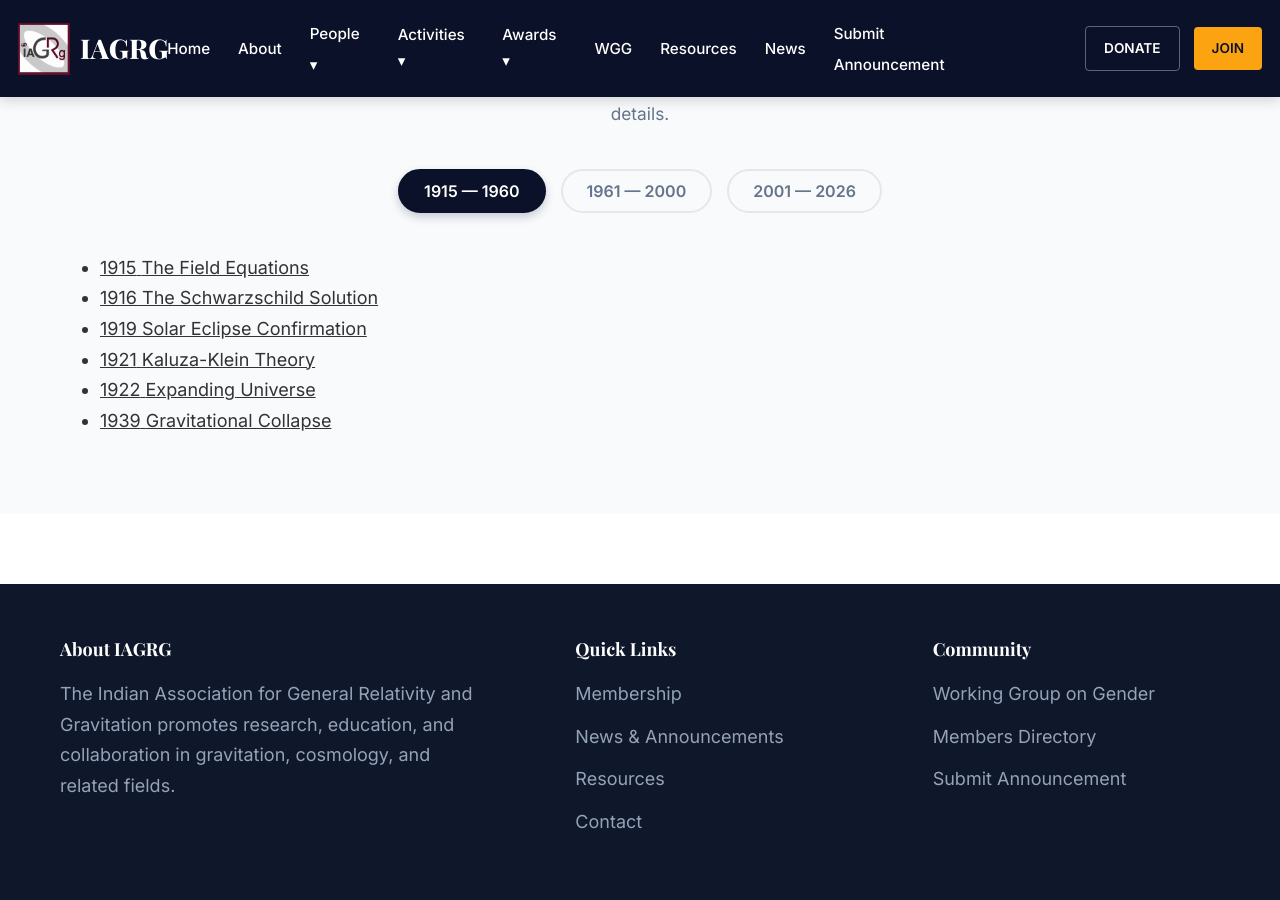
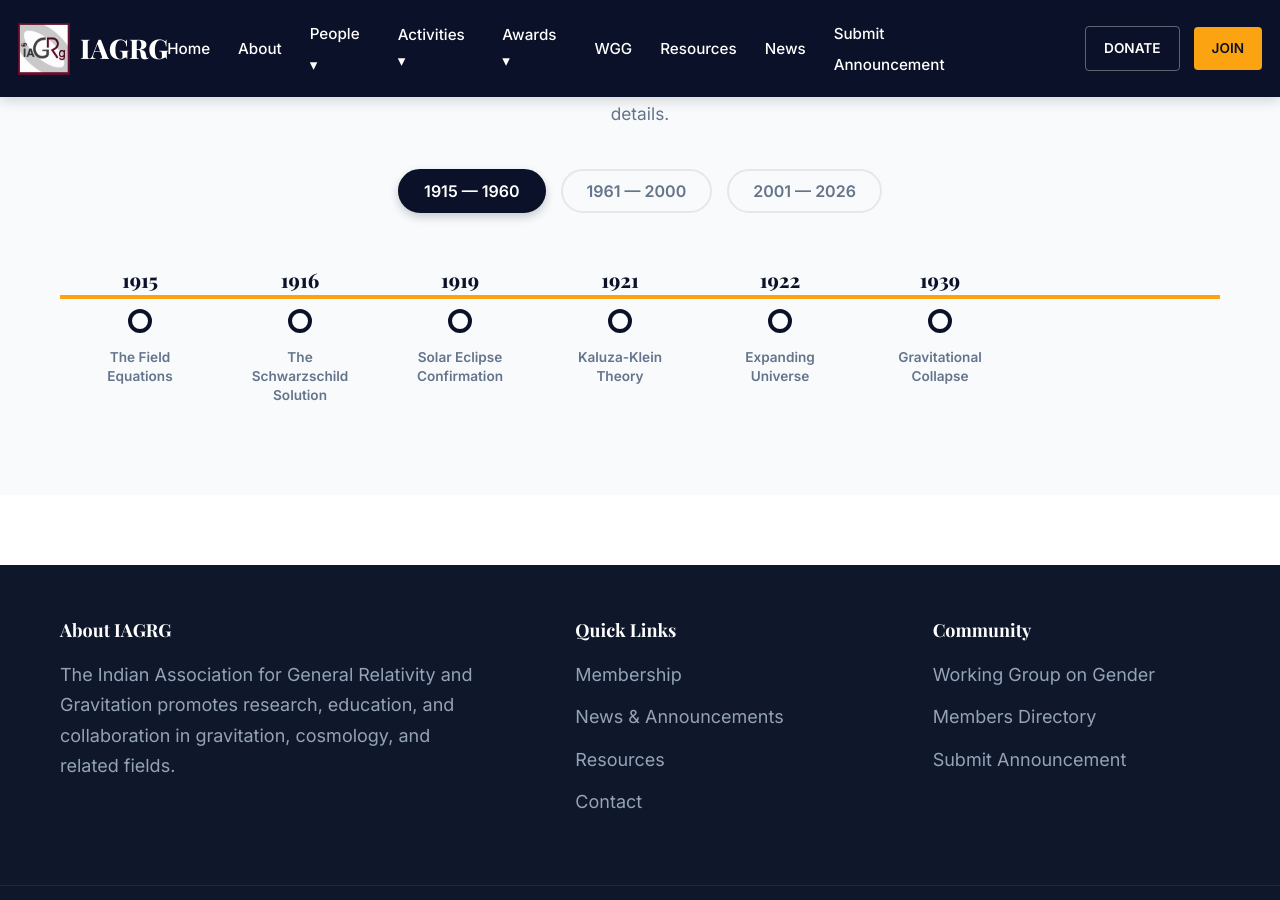
Before and after one commit to georgewane/IAGRG, a Jekyll site: the page built from index.md, in a window 1280 px wide and 900 px high, scrolled down 1928 px. Built offline with Jekyll 4.4.1, drawn with Linux system fonts in a browser that asks for light colours.

Commit message:
Added a section in the style.css for the event time line bar

```diff
--- a/assets/css/style.css
+++ b/assets/css/style.css
@@ -1520,6 +1520,98 @@ h4 {
 /* ==========================================================================
    Timeline Tabs Navigation
    ========================================================================== */
+.ht-wrapper {
+  width: 100%;
+  overflow-x: auto;
+  padding-bottom: 20px;
+  /* Smooth scrolling for touch devices */
+  -webkit-overflow-scrolling: touch;
+  /* Hide scrollbar for a cleaner app-like look */
+  -ms-overflow-style: none;
+  scrollbar-width: none;
+}
+
+.ht-wrapper::-webkit-scrollbar {
+  display: none;
+}
+
+.ht-list {
+  display: flex;
+  list-style: none;
+  padding: 0;
+  margin: 0;
+  position: relative;
+  /* Ensures items don't shrink and forces horizontal scroll */
+  flex-wrap: nowrap;
+}
+
+/* The Continuous Horizontal Line */
+.ht-list::before {
+  content: '';
+  position: absolute;
+  top: 42px; /* Aligns exactly with the dots */
+  left: 0;
+  right: 0;
+  height: 4px;
+  background: var(--brand-accent);
+  z-index: 0;
+}
+
+.ht-item {
+  flex: 0 0 160px; /* Fixed width for each milestone card */
+  text-align: center;
+  position: relative;
+  z-index: 1;
+}
+
+.ht-link {
+  display: flex;
+  flex-direction: column;
+  align-items: center;
+  text-decoration: none;
+  padding: 10px;
+  transition: transform 0.2s ease;
+}
+
+.ht-link:hover {
+  transform: translateY(-5px);
+}
+
+.ht-year {
+  font-family: var(--font-heading);
+  font-weight: 800;
+  color: var(--brand-dark);
+  font-size: 1.25rem;
+  margin-bottom: 12px;
+}
+
+.ht-dot {
+  width: 24px;
+  height: 24px;
+  background: var(--bg-light);
+  border: 4px solid var(--brand-dark);
+  border-radius: 50%;
+  margin-bottom: 15px;
+  transition: all 0.2s ease;
+}
+
+.ht-link:hover .ht-dot {
+  border-color: var(--brand-accent);
+  background: var(--brand-dark);
+}
+
+.ht-title {
+  font-size: 0.85rem;
+  color: var(--text-muted);
+  line-height: 1.4;
+  font-weight: 600;
+  padding: 0 10px;
+}
+
+.ht-link:hover .ht-title {
+  color: var(--brand-dark);
+}
+
 .timeline-tabs {
   display: flex;
   justify-content: center;
```
